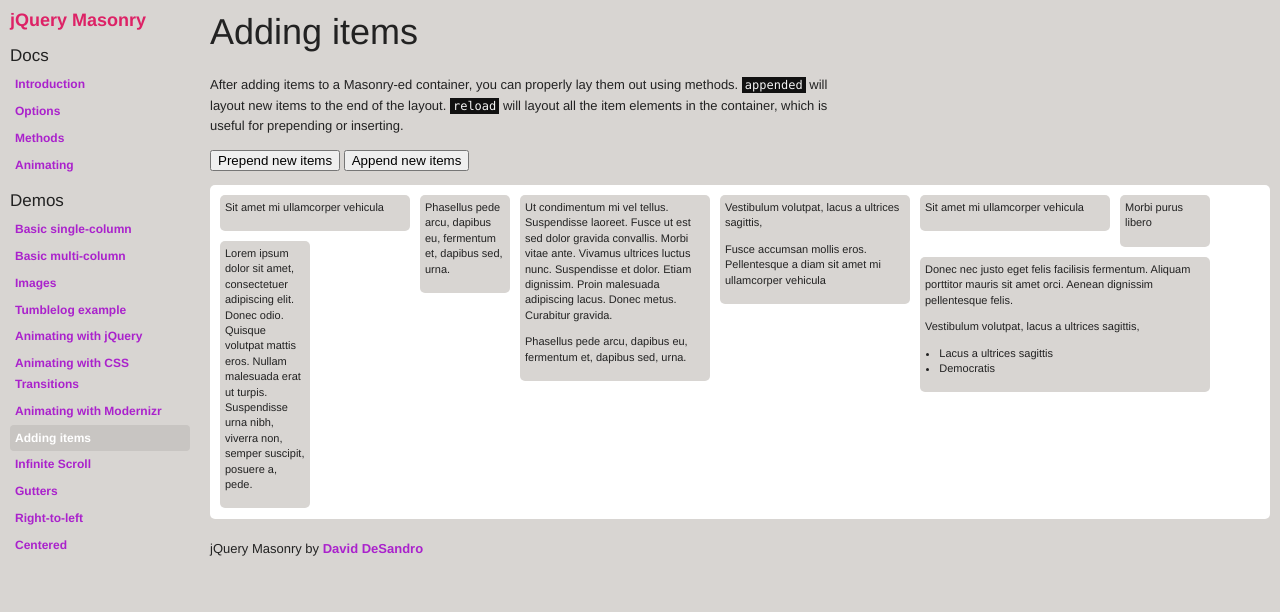
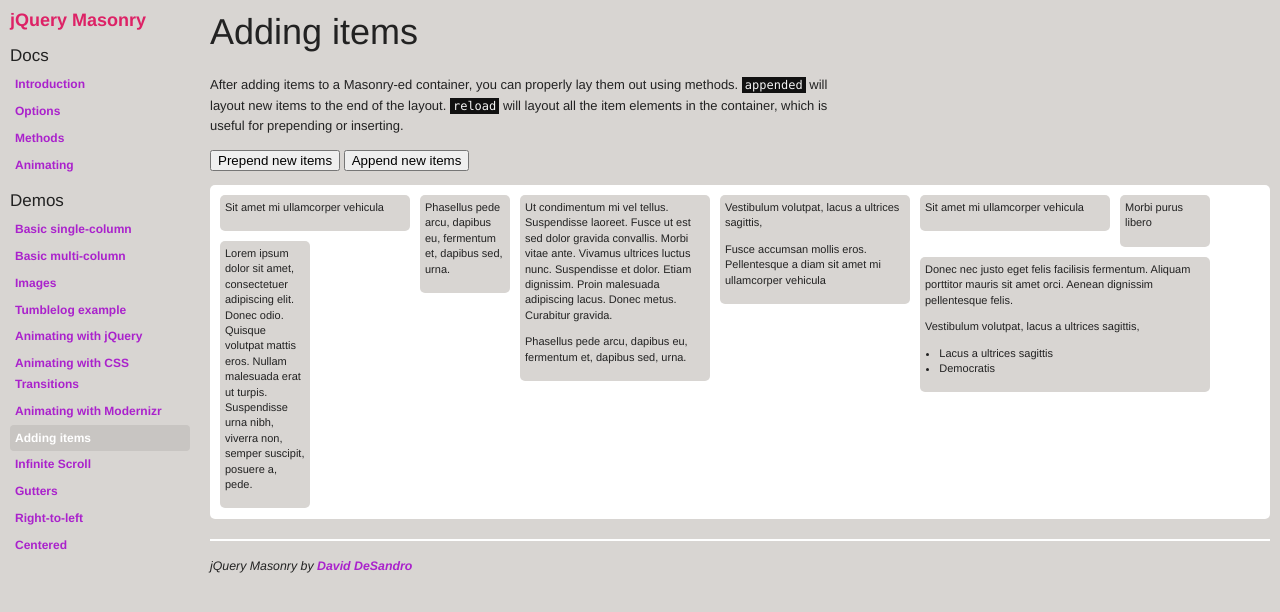
Before and after one commit to desandro/masonry, a Jekyll site: the page built from _posts/demos/2011-05-08-adding-items.html, in a window 1280 px wide. Shown: the top 612 px of the page. Built offline with Jekyll 4.4.1, drawn with Linux system fonts in a browser that asks for light colours.

Commit message:
docs : style : footer and h2:target

```diff
--- a/css/style.css
+++ b/css/style.css
@@ -226,13 +226,14 @@
   -webkit-appearance: push-button;
 }
 
-#footer {
+#site-footer {
   clear: both;
   margin: 20px 0px;
-  border-top: 1px solid #BBB;
+  border-top: 2px solid white;
   padding-top: 10px;
   line-height: 30px;
   font-size: 95%;
+  font-style: italic;
 }
 
 .license-copy {
@@ -242,15 +243,22 @@
 .demos #copy,
 .docs #content {
   max-width: 640px;
+}
 
+#content h2 {
+  border-top: 2px solid #FFF;
+  padding-top: 10px;
+}
+
+#content h2:target {
+  background: #D26;
+  color: white;
+  padding: 10px 5px 5px;
 }
 
 /**** Docs ****/
 
-.docs #content h2 {
-  border-top: 2px solid #FFF;
-  padding-top: 10px;
-}
+
 
 .options dl dt { font-weight: normal; }
 
@@ -283,7 +291,6 @@
 
 #container {
   background: #FFF;
-  border: 0px solid #456;
   padding: 5px;
   margin-bottom: 20px;
   border-radius: 5px;
```
